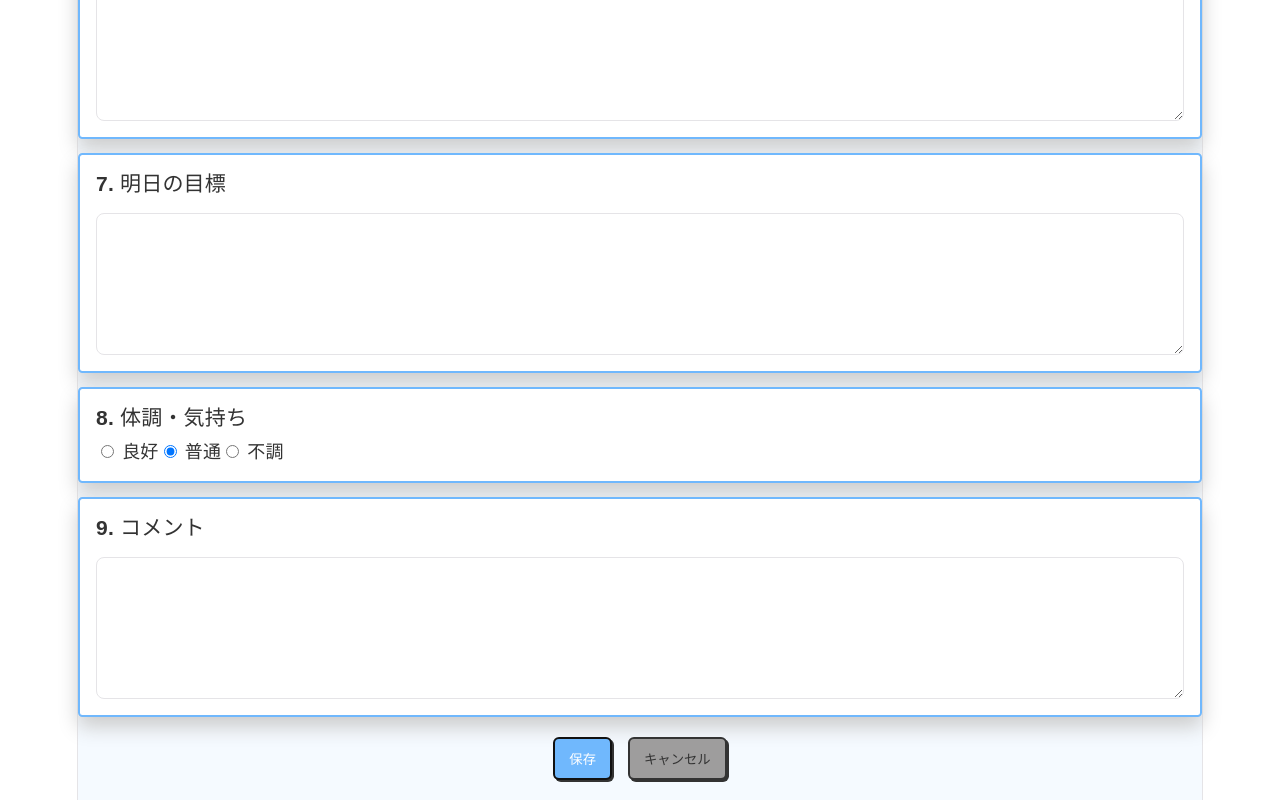
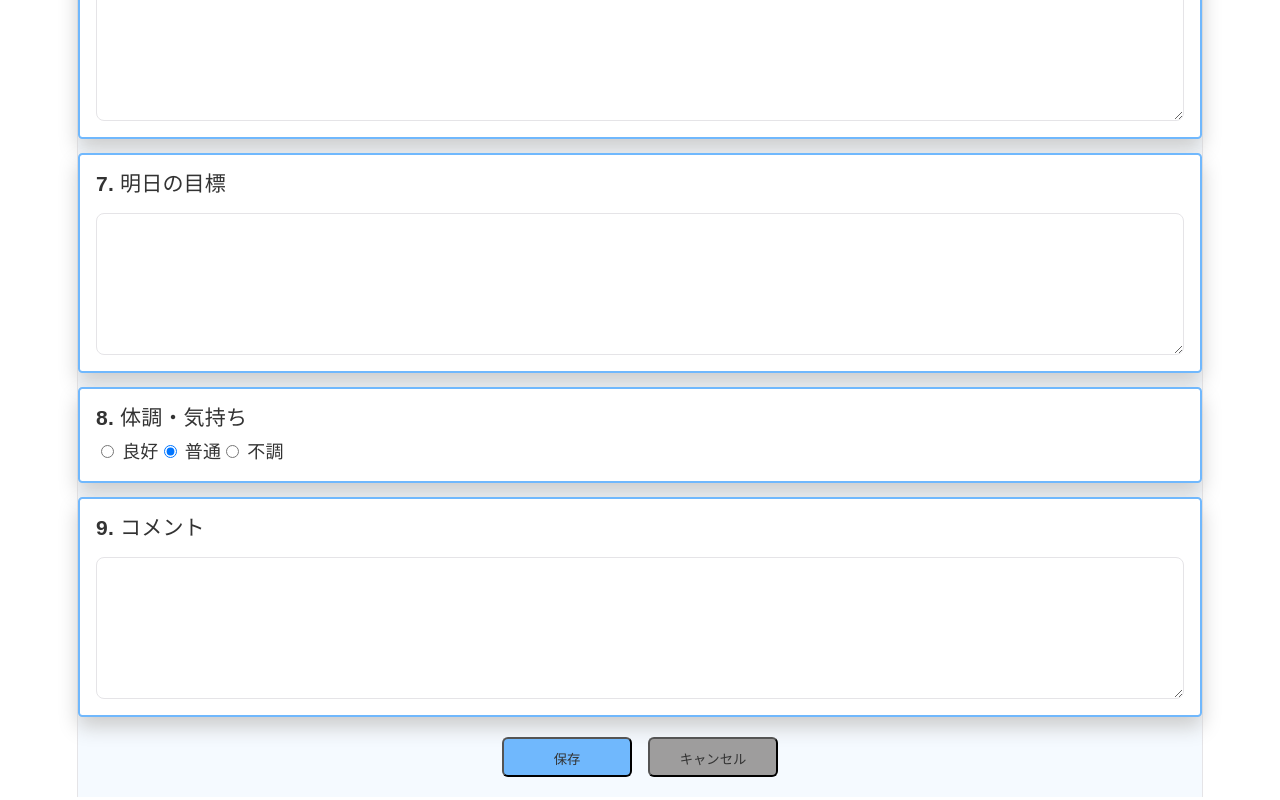
Before and after one commit to tokoMatsubara/Nippo_group7, a React app in the folder frontend/: page /create-report in a window 1280 px wide. Shown: the part 1764-2564 px from the top of the page. Built offline with nearby package versions, Linux system fonts and the light colour scheme; no server answers; the HTML template or start-up script is replaced by a standard one.

Commit message:
ボタンデザイン変更

```diff
--- a/frontend/src/styles/common.css
+++ b/frontend/src/styles/common.css
@@ -19,102 +19,121 @@
 
 /* 共通ボタン（青統一） */
 .primaryButton {
+    min-width: 130px;
+    height: 40px;
+    color: #fff;
     padding: 10px 14px;
+    font-weight: bold;
+    cursor: pointer;
+    transition: all 0.3s ease;
+    position: relative;
+    display: inline-block;
+    outline: none;
+    border-radius: 6px;
+    z-index: 0;
     background: var(--primary2);
-    color: white;
-    border: 2px solid #111;
-    border-radius: 6px;
-    cursor: pointer;
-    position: relative;
-    box-shadow: 2px 2px 0 #333;
-    transition: box-shadow 0.2s ease, transform 0.2s ease
+    overflow: hidden;
+    color: #333;
 }
 
 .primaryButton:hover {
-    background: var(--primary1);
-    box-shadow: 0 0 0 #111;
-    outline: 0;
+    color: #fff;
 }
 
-.primaryButton:disabled {
-    opacity: 0.6;
-    cursor: not-allowed;
-    background: #93c5fd;
+.primaryButton:hover:after {
+    width: 100%;
+}
+
+.primaryButton:after {
+    content: "";
+    position: absolute;
+    z-index: -1;
+    transition: all 0.3s ease;
+    left: 0;
+    top: 0;
+    width: 0;
+    height: 100%;
+    background: var(--primary1);
 }
 
 /* 戻るボタン（統一） */
+
 .backButton {
+    min-width: 130px;
+    height: 40px;
+    color: #fff;
     padding: 10px 14px;
+    font-weight: bold;
+    cursor: pointer;
+    transition: all 0.3s ease;
+    position: relative;
+    display: inline-block;
+    outline: none;
+    border-radius: 6px;
+    z-index: 0;
+    background: #9e9d9d;
+    overflow: hidden;
     color: #333;
-    border: 2px solid #333;
-    border-radius: 6px;
-    cursor: pointer;
-    position: relative;
-    box-shadow: 2px 2px 0 #333;
-    transition: box-shadow 0.2s ease, transform 0.2s ease;
-    background: #9e9d9d;
 }
 
 .backButton:hover {
-    background: #8b909a;
-    box-shadow: 0 0 0 #333;
-    outline: 0;
+    color: #fff;
 }
 
-.backButton:disabled {
-    opacity: 0.6;
-    cursor: not-allowed;
-    background: #d1d5db;
+.backButton:hover:after {
+    width: 100%;
+}
+
+.backButton:after {
+    content: "";
+    position: absolute;
+    z-index: -1;
+    transition: all 0.3s ease;
+    left: 0;
+    top: 0;
+    width: 0;
+    height: 100%;
+    background: #8b909a;
 }
 
 /* アラートボタン（赤統一）*/
+
 .dangerButton {
+    min-width: 130px;
+    height: 40px;
+    color: #fff;
     padding: 10px 14px;
+    font-weight: bold;
+    cursor: pointer;
+    transition: all 0.3s ease;
+    position: relative;
+    display: inline-block;
+    outline: none;
+    border-radius: 6px;
+    z-index: 0;
     background: #F99292;
+    overflow: hidden;
     color: #333;
-    border: 2px solid #333;
-    border-radius: 6px;
-    cursor: pointer;
-    position: relative;
-    box-shadow: 2px 2px 0 #333;
-    transition: box-shadow 0.2s ease, transform 0.2s ease
 }
 
 .dangerButton:hover {
-    background: #f98b8b;
-    box-shadow: 0 0 0 #333;
-    outline: 0;
+    color: #fff;
 }
 
-.dangerButton:disabled {
-    opacity: 0.6;
-    cursor: not-allowed;
-    background: #fca5a5;
+.dangerButton:hover:after {
+    width: 100%;
 }
 
-/* 追加ボタン（緑統一）*/
-.addButton {
-    padding: 10px 14px;
-    background: #FFC679;
-    color: #333;
-    border: 2px solid #333;
-    border-radius: 6px;
-    cursor: pointer;
-    position: relative;
-    box-shadow: 2px 2px 0 #333;
-    transition: box-shadow 0.2s ease, transform 0.2s ease
-}
-
-.addButton:hover {
-    background: #fabd6f;
-    box-shadow: 0 0 0 #333;
-    outline: 0;
-}
-
-.addButton:disabled {
-    opacity: 0.6;
-    cursor: not-allowed;
-    background: #FFC679;
+.dangerButton:after {
+    content: "";
+    position: absolute;
+    z-index: -1;
+    transition: all 0.3s ease;
+    left: 0;
+    top: 0;
+    width: 0;
+    height: 100%;
+    background: #c56060;
 }
 
 /* 各画面のタイトル用 */
```
